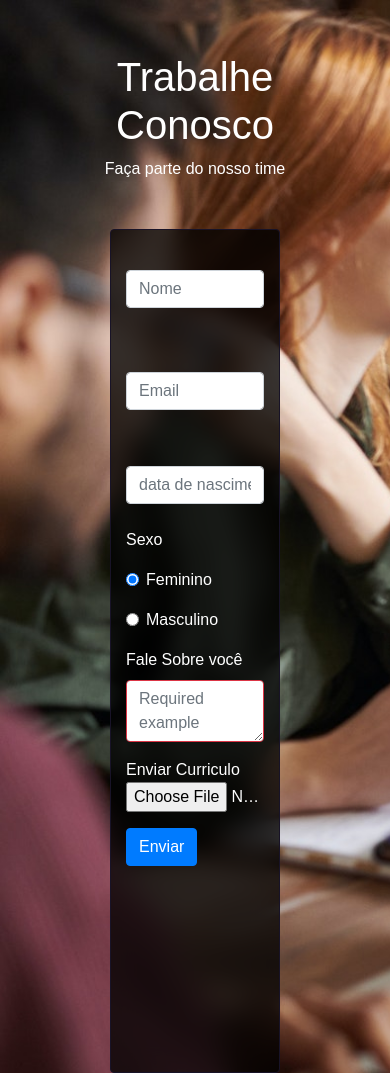
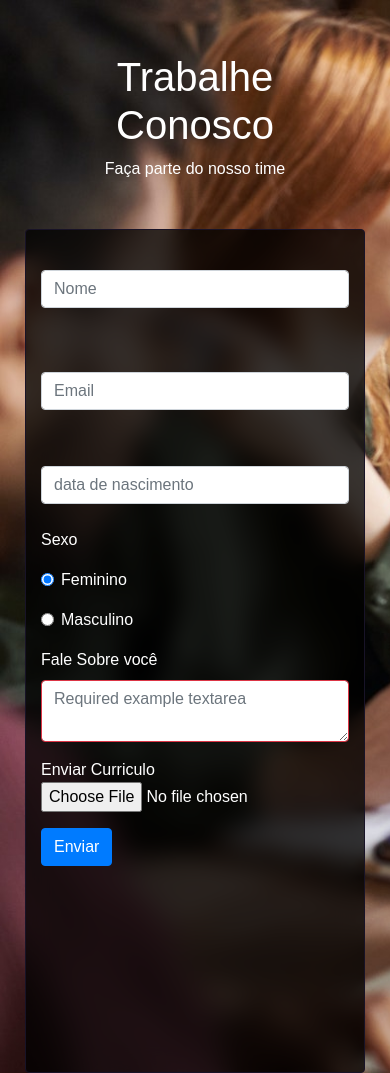
Before and after one commit to LeandroFerreira991/TrabalheConosco, a plain HTML site: page index.html in a window 390 px wide. Shown: the top 1073 px of the page. Drawn offline with nearby package versions, Linux system fonts and the light colour scheme.

Commit message:
Foi feito uma correção na responsividade

```diff
--- a/index.html
+++ b/index.html
@@ -26,7 +26,7 @@
                     <H1 id="title" class="text-center text-white d-3">Trabalhe Conosco</H1>
                     <p id="description" class="description text-center text-white">Faça parte do nosso time</p>
               </div>
-         <div class="container meu_form text-white rounded col-6 my-5 ">
+         <div class="container meu_form text-white rounded col-12 my-5 ">
             <form>
                 <div class="form-group py-3">
                     <label for="formGroupExampleInput"></label>
```
